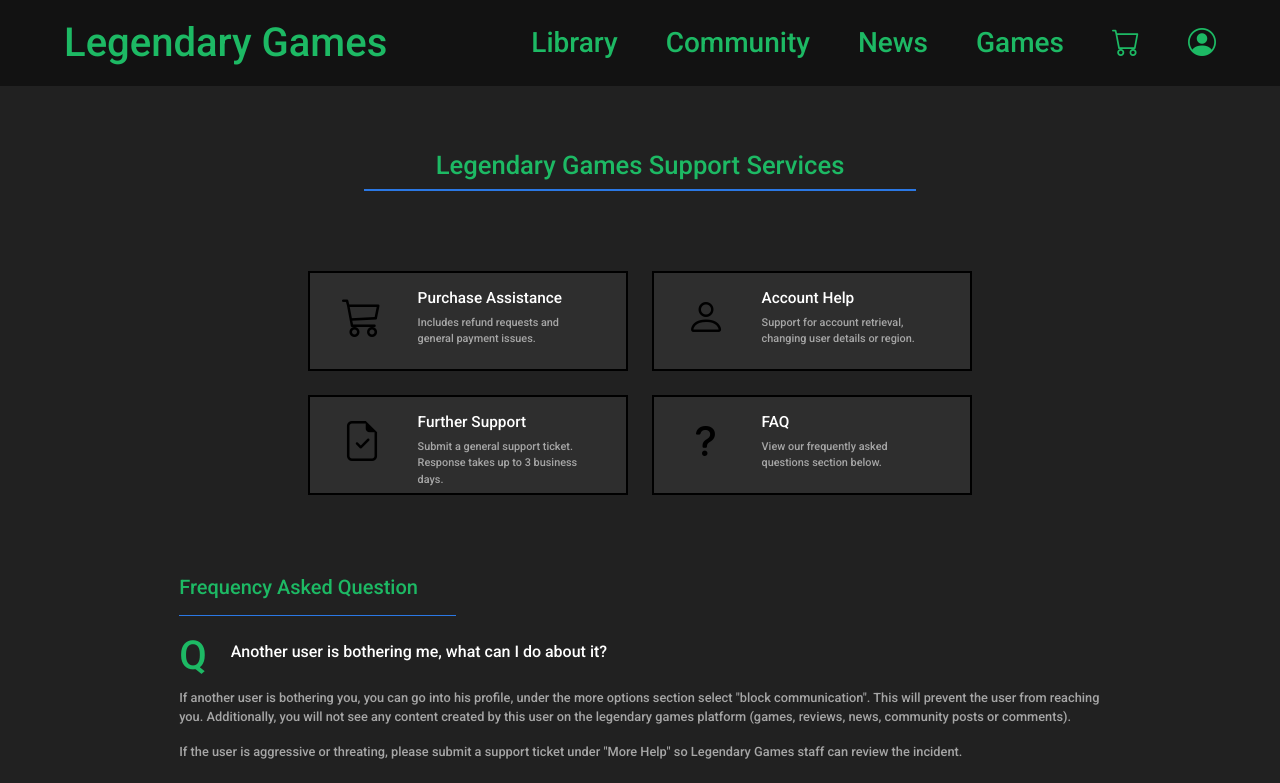
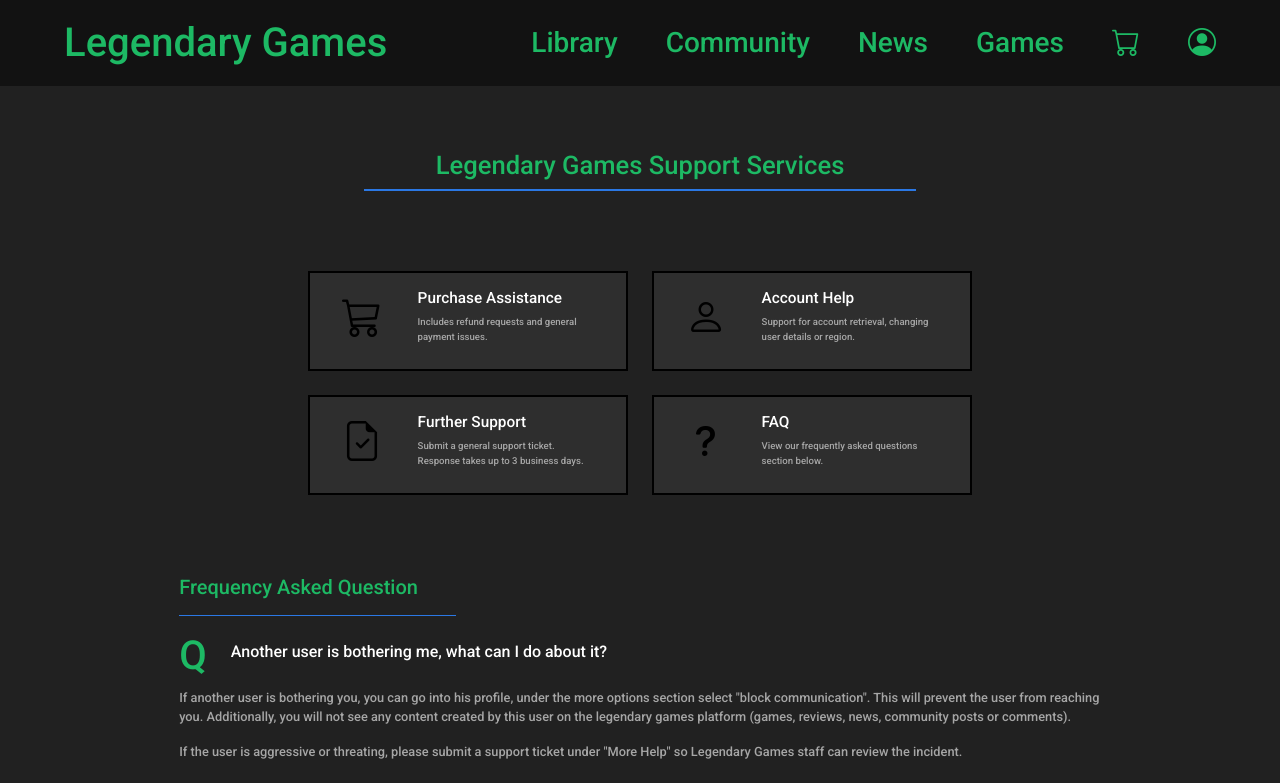
Before and after one commit to legendary-games-hic/legendary-games, a React (Vite) app: page /support in a window 1280 px wide. Shown: the top 783 px of the page. Built offline with nearby package versions, Linux system fonts and the light colour scheme; no server answers.

Commit message:
support page font size fix

```diff
--- a/src/assets/css/components/SupportCard.css
+++ b/src/assets/css/components/SupportCard.css
@@ -13,10 +13,12 @@
     background-color: rgb(46, 46, 46);
 
     transition: 0.4s ease-in-out;
+
+    overflow: hidden;
 }
 
 .support-card-text-description{
-    font-size: 0.85vw;
+    font-size: 0.75vw;
     color: rgb(166, 166, 166);
 }
 
```
